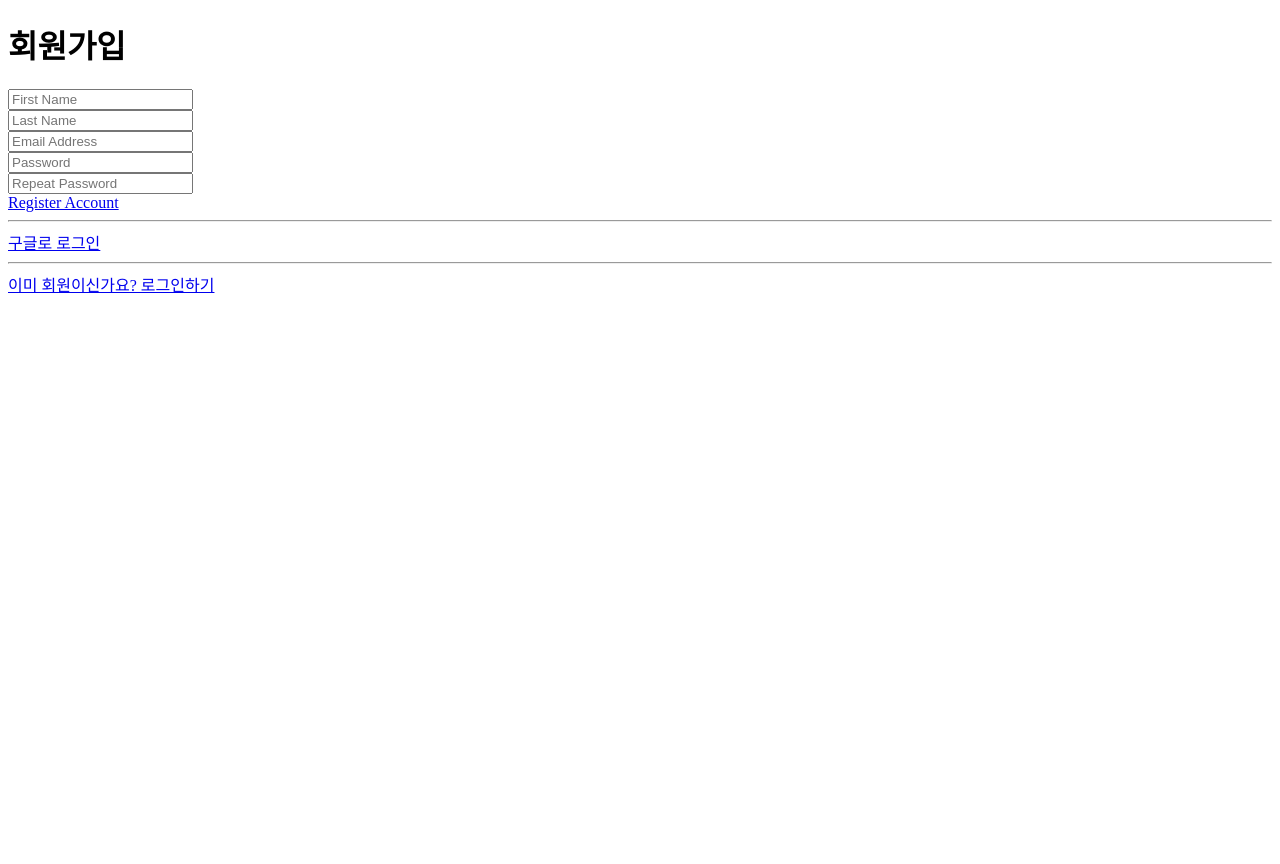
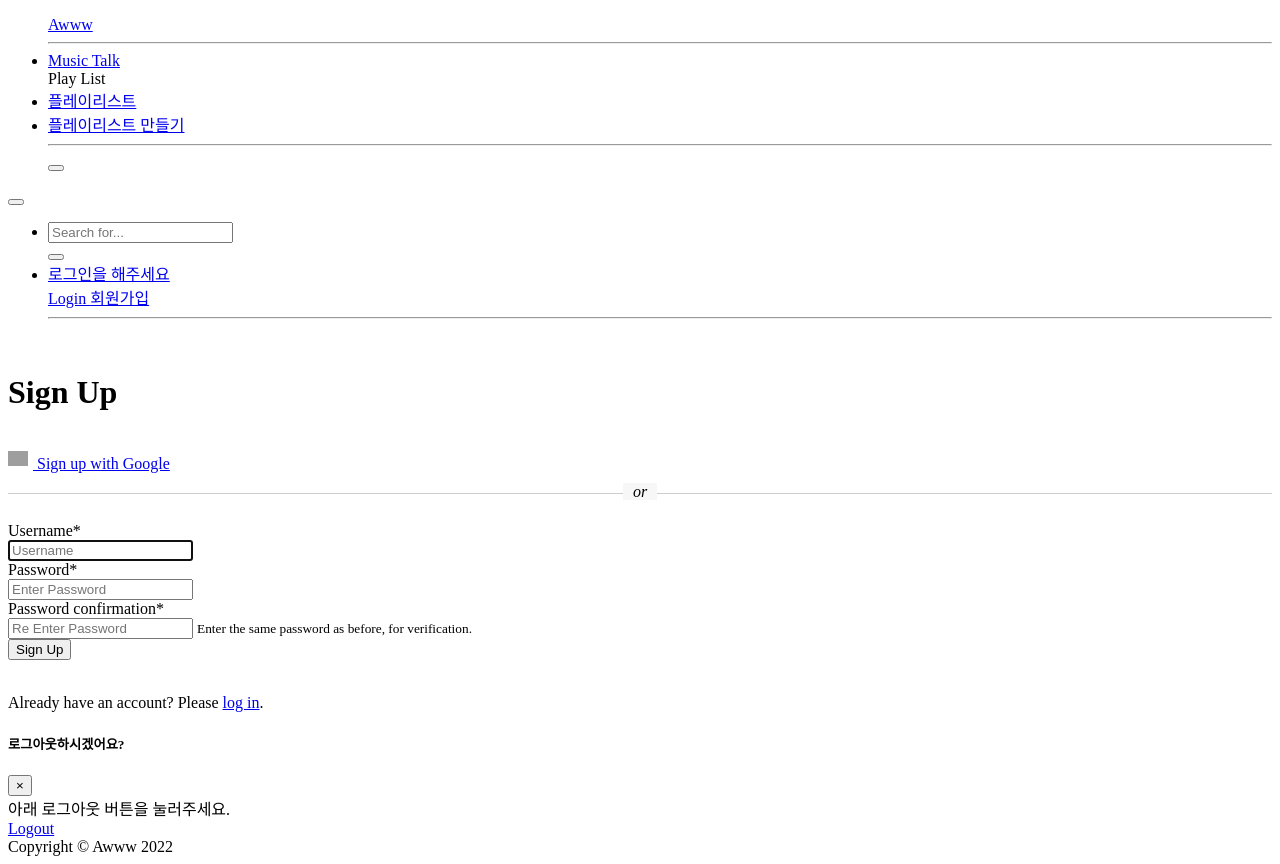
Before and after one commit to sohui0103/hackathon_awww, a Django app: page /signup/ in a window 1280 px wide. Before the commit the page ends 293 px from the top, so only its background shows below. Run offline with Django 3.2, Linux system fonts and the light colour scheme; some libraries are stand-ins or nearby versions; grey boxes are pictures that could not be loaded.

Commit message:
회원가입 수정 완료, musicapp연동 수정

```diff
--- a/accounts/forms.py
+++ b/accounts/forms.py
@@ -1,28 +1,42 @@
 from django.contrib.auth.forms import UserCreationForm
-from awww.models import CustomUser, Profile
+from django.contrib.auth.models import User
 from django import forms
+from django.contrib.auth import authenticate
 
 
-#회원가입
-class SignupForm(UserCreationForm):
-    class Meta:
-        model = CustomUser
-        fields = ['username', 'password', 'password2', 'nickname']
+class UserLoginForm(forms.Form):
+    username = forms.CharField(widget=forms.TextInput(attrs={'class': 'validate', 'placeholder': 'Enter Username'}))
+    password = forms.CharField(widget=forms.PasswordInput(attrs={'placeholder': 'Enter Password'}))
 
-#마이페이지
-class ProfileUpdateForm(forms.ModelForm):
-    profile_image = forms.ImageField(required=False)
+    def clean(self, *args, **kwargs):
+        username = self.cleaned_data.get("username")
+        password = self.cleaned_data.get("password")
+
+        if username and password:
+            user = authenticate(username=username, password=password)
+            if not user:
+                raise forms.ValidationError("This user does not exist!")
+            if not user.check_password(password):
+                raise forms.ValidationError("Incorrect password!")
+            if not user.is_active:
+                raise forms.ValidationError("This user is not active")
+        return super(UserLoginForm, self).clean(*args, **kwargs)
+
+
+class RegistrationForm(UserCreationForm):
+    username = forms.CharField(widget=forms.TextInput(attrs={'placeholder': 'Username'}))
+    password1 = forms.CharField(label='Password', widget=forms.PasswordInput(attrs={'placeholder': 'Enter Password'}))
+    password2 = forms.CharField(
+        label='Password confirmation',
+        help_text='Enter the same password as before, for verification.',
+        widget=forms.PasswordInput(attrs={'placeholder': 'Re Enter Password'}))
 
     class Meta:
-        model = Profile
-        fields = ['intro','profile_image']
+        model = User
+        fields = ['username', 'password1', 'password2', ]
 
-        widgets = {
-            'intro': forms.TextInput(attrs={'class': 'form-control'}),
-            'profile_image' : forms.ClearableFileInput(attrs={'class': 'form-control-file', 'onchange': 'readURL(this);'}),
-        }
-
-        labels = {
-            'profile_image': '프로필 사진',
-            'intro': '인사말',
-        }
+    def save(self, commit=True):
+        user = super(RegistrationForm, self).save(commit=False)
+        if commit:
+            user.save()
+        return user
--- a/accounts/templates/signup.html
+++ b/accounts/templates/signup.html
@@ -1,76 +1,40 @@
+{% extends 'base.html' %}
+{% load crispy_forms_tags %}
 {% load socialaccount %}
-<!DOCTYPE html>
-<html lang="en">
+{% block content %}
+<style>
+    .or-seperator {
+        margin: 20px 0 10px;
+        text-align: center;
+        border-top: 1px solid #ccc;
+    }
 
-<head>
+    .or-seperator i {
+        padding: 0 10px;
+        background: #f7f7f7;
+        position: relative;
+        top: -11px;
+        z-index: 1;
+    }
+</style>
 
-    <meta charset="utf-8">
-    <meta http-equiv="X-UA-Compatible" content="IE=edge">
-    <meta name="viewport" content="width=device-width, initial-scale=1, shrink-to-fit=no">
-    <meta name="description" content="">
-    <meta name="author" content="">
+<main role="main" class="container col-12 col-sm-8 col-md-6 col-lg-4 offset-sm-2 offset-md-3 offset-lg-4">
+    <br>
+    <h1 class="text-center">Sign Up</h1>
+    <br>
+    <a href="{% provider_login_url 'google' process='login' %}" class="btn btn-outline-dark btn-block">
+        <img width="20px" style="margin-bottom:3px; margin-right:5px" alt="Google sign-in"
+            src="https://upload.wikimedia.org/wikipedia/commons/thumb/5/53/Google_%22G%22_Logo.svg/512px-Google_%22G%22_Logo.svg.png" />
+        Sign up with Google
+    </a>
+    <div class="or-seperator"><i>or</i></div>
+    <form method="post">
+        {% csrf_token %}
+        {{form|crispy}}
+        <button class="btn btn-success btn-block" type="submit">Sign Up</button>
+    </form>
+    <br>
+    <p>Already have an account? Please <a href="{% url 'login' %}">log in</a>.</p>
+</main>
 
-    <title>Register</title>
-
-</head>
-
-<body class="bg-gradient-primary">
-
-    <div class="container">
-
-        <div class="card o-hidden border-0 shadow-lg my-5">
-            <div class="card-body p-0">
-
-                <div class="row">
-                    <div class="col-lg-5 d-none d-lg-block bg-register-image"></div>
-                    <div class="col-lg-7">
-                        <div class="p-5">
-                            <div class="text-center">
-                                <h1 class="h4 text-gray-900 mb-4">회원가입</h1>
-                            </div>
-                            <form class="user">
-                                <div class="form-group row">
-                                    <div class="col-sm-6 mb-3 mb-sm-0">
-                                        <input type="text" class="form-control form-control-user" id="exampleFirstName"
-                                            placeholder="First Name">
-                                    </div>
-                                    <div class="col-sm-6">
-                                        <input type="text" class="form-control form-control-user" id="exampleLastName"
-                                            placeholder="Last Name">
-                                    </div>
-                                </div>
-                                <div class="form-group">
-                                    <input type="email" class="form-control form-control-user" id="exampleInputEmail"
-                                        placeholder="Email Address">
-                                </div>
-                                <div class="form-group row">
-                                    <div class="col-sm-6 mb-3 mb-sm-0">
-                                        <input type="password" class="form-control form-control-user"
-                                            id="exampleInputPassword" placeholder="Password">
-                                    </div>
-                                    <div class="col-sm-6">
-                                        <input type="password" class="form-control form-control-user"
-                                            id="exampleRepeatPassword" placeholder="Repeat Password">
-                                    </div>
-                                </div>
-                                <a href="login.html" class="btn btn-primary btn-user btn-block">
-                                    Register Account
-                                </a>
-                                <hr>
-                                <a class="nav-link" href="{% provider_login_url 'google' %}">구글로 로그인</a>
-                            </form>
-                            <hr>
-                            <div class="text-center">
-                                <a class="small" href="login.html">이미 회원이신가요? 로그인하기</a>
-                            </div>
-                        </div>
-                    </div>
-                </div>
-            </div>
-        </div>
-
-    </div>
-
-</body>
-
-</html>
+{% endblock %}
--- a/accounts/views.py
+++ b/accounts/views.py
@@ -1,36 +1,49 @@
 from django.shortcuts import render, redirect
-from django.contrib import auth
-#from backend1.awwwmember.forms import ProfileUpdateForm
-from django.contrib.auth.models import User
+from django.contrib.auth import authenticate, login, logout
+from accounts.forms import UserLoginForm, RegistrationForm
 
-def login(request):
+
+# Create your views here.
+def login_request(request):
+    title = "Login"
+    form = UserLoginForm(request.POST or None)
+    context = {
+        'form': form,
+        'title': title,
+    }
+    if form.is_valid():
+        username = form.cleaned_data.get('username')
+        password = form.cleaned_data.get('password')
+        user = authenticate(request, username=username, password=password)
+
+        login(request, user)
+        # messages.info(request, f"You are now logged in  as {user}")
+        return redirect('index')
+    else:
+        print(form.errors)
+        # messages.error(request, 'Username or Password is Incorrect! ')
+    return render(request, 'login.html', context=context)
+
+
+def signup_request(request):
+    title = "Create Account"
     if request.method == "POST":
-        username = request.POST["username"]
-        password = request.POST["password"]
-        user = auth.authenticate(request, username=username, password=password)
+        form = RegistrationForm(request.POST)
+        if form.is_valid():
+            form.save()
+            return redirect('login')
+    else:
+        form = RegistrationForm()
 
-        if user is not None:
-            auth.login(request, user)
-            return redirect('home')
-        else:
-            return render(request, 'bad_login.html')
-    else:
-        return render(request, 'login.html')
+    context = {'form': form, 'title': title}
+    return render(request, 'signup.html', context=context)
 
-def logout(request):
-    auth.logout(request)
-    return redirect('home')
 
-def signup(request):
-    if request.method == "POST":
-        if request.POST['password'] == request.POST['repeat']:
-            # 회원가입
-            new_user = User.objects.create_user(username=request.POST['username'], password=request.POST['password'])
-            # 로그인
-            auth.login(request, new_user)
-            # 홈 리다이렉션
-            return redirect('home')
-    return render(request, 'signup.html')
+def logout_request(request):
+    logout(request)
+    # messages.info(request, "Logged out successfully!")
+    return redirect('index')
+
 
 
 #마이페이지
--- a/awwwproject/urls.py
+++ b/awwwproject/urls.py
@@ -11,9 +11,9 @@ urlpatterns = [
     path('awww/', include('awww.urls')),
     path('musicapp/', include('musicapp.urls')),
 
-    path('login/', accounts_views.login, name='login'),
-    path('logout/', accounts_views.logout, name='logout'),
-    path('signup/', accounts_views.signup, name='signup'),
+    path('login/', accounts_views.login_request, name='login'),
+    path('logout/', accounts_views.logout_request, name='logout'),
+    path('signup/', accounts_views.signup_request, name='signup'),
 
     path('accounts/', include('allauth.urls')),
 
--- a/musicapp/views.py
+++ b/musicapp/views.py
@@ -37,7 +37,7 @@ def index(request):
 
     else:
         first_time = True
-        last_played_song = Song.objects.get(id=7)
+        last_played_song = Song.objects.get(id=1)
 
     # Display all songs
     songs = Song.objects.all()
```
Also changed, not shown: accounts/templates/login.html (+37 -23 lines), accounts/urls.py (+4 -4 lines), awwwproject/settings.py (+6 -1 lines), awww/migrations/0003_auto_20220817_0022.py (added), db.sqlite3, musicapp/migrations/0002_auto_20220817_0022.py (added).
